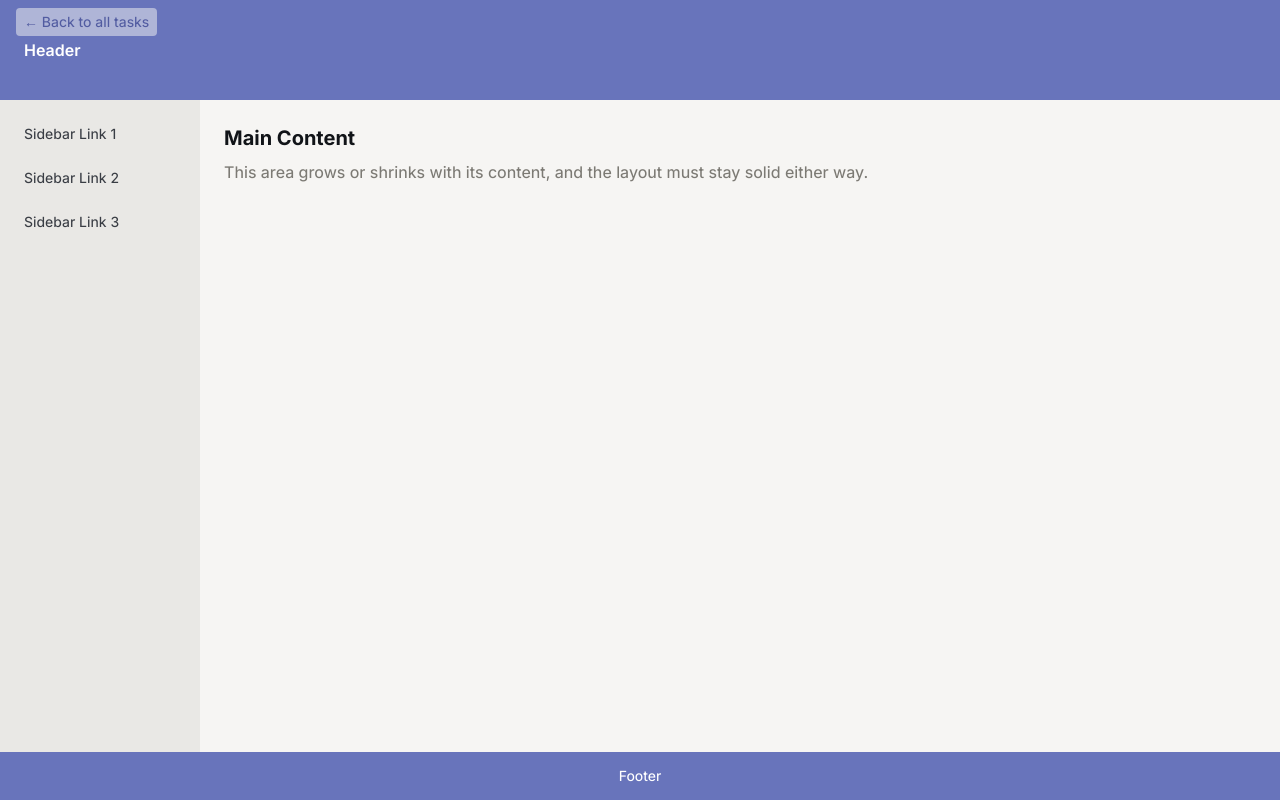
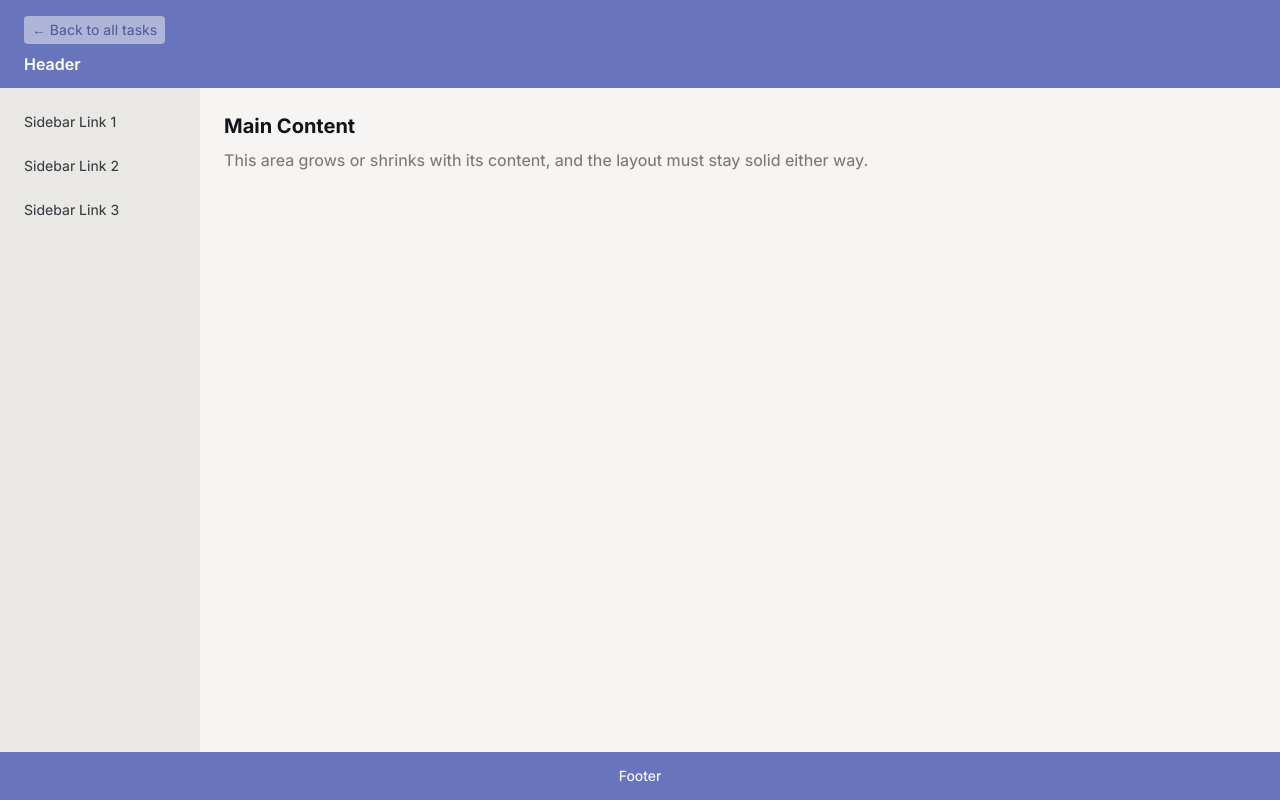
Before and after one commit to khaled-elhenaweey/tailplay, an Angular app: page /tasks/01-holy-grail in a window 1280 px wide. Built offline with nearby package versions, Linux system fonts and the light colour scheme.

Commit message:
fix(task-01): back button styling in the header

```diff
--- a/src/app/tasks/layout/01-holy-grail/holy-grail.html
+++ b/src/app/tasks/layout/01-holy-grail/holy-grail.html
@@ -1,13 +1,10 @@
-<div class="min-h-screen font-sans">
-  <a routerLink="/"
-    class="absolute left-4 top-2 text-sm text-brand-600 bg-neutral-100/50 px-2 py-1 rounded-sm hover:bg-neutral-100/75">
+<div class="grid min-h-screen grid-cols-[200px_1fr] grid-rows-[88px_1fr_48px]"
+  style="grid-template-areas: 'header header' 'sidebar main' 'footer footer';">
+
+  <header class="flex flex-col items-start gap-2 bg-brand-500 px-6 py-4 text-white" style="grid-area: header;">
+    <a routerLink="/" class="text-sm text-brand-600 bg-neutral-100/50 px-2 py-1 rounded-sm hover:bg-neutral-100/75">
       ← Back to all tasks
     </a>
-
-  <div class="grid min-h-screen grid-cols-[200px_1fr] grid-rows-[100px_1fr_48px]"
-    style="grid-template-areas: 'header header' 'sidebar main' 'footer footer';">
-
-    <header class="flex items-center bg-brand-500 px-6 py-4 text-white" style="grid-area: header;">
     <span class="font-semibold">Header</span>
   </header>
 
@@ -29,4 +26,3 @@
     Footer
   </footer>
 </div>
-</div>
```
Lines whose indentation alone changed are shown as unchanged.
